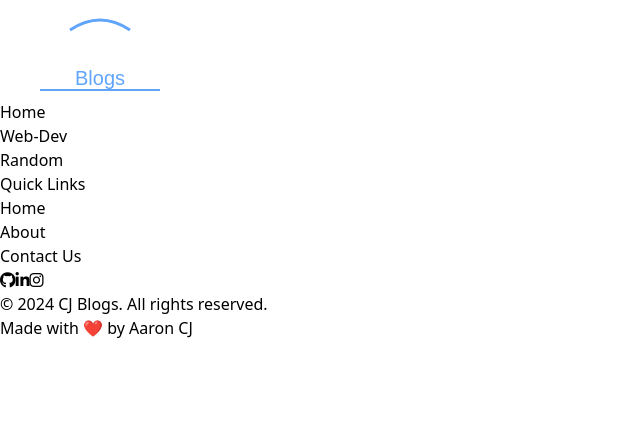
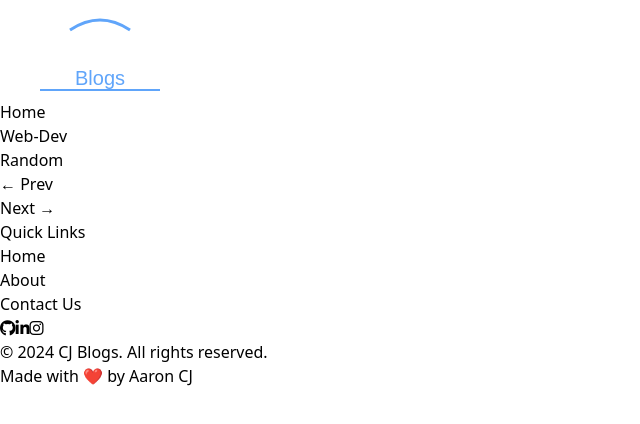
Before and after one commit to aaronchrisjo/cj-blogs, an Angular app: page /angular-8 in a window 1280 px wide. Before the commit this address led to /. Shown: the top 424 px of the page, without its empty margins (0-640 px from the left). Built offline with nearby package versions, Linux system fonts and the light colour scheme.

Commit message:
new module+typos fix

```diff
--- a/src/app/content/content-routing.module.ts
+++ b/src/app/content/content-routing.module.ts
@@ -9,6 +9,7 @@ import { Angular5Component } from './web-dev/angular/angular-5/angular-5.compone
 import { RandomComponent } from './random/random.component';
 import { Angular6Component } from './web-dev/angular/angular-6/angular-6.component';
 import { Angular7Component } from './web-dev/angular/angular-7/angular-7.component';
+import { Angular8Component } from './web-dev/angular/angular-8/angular-8.component';
 
 const routes: Routes = [
   {path:'web-dev', component:WebDevComponent},
@@ -22,6 +23,7 @@ const routes: Routes = [
   {path:'angular-5', component:Angular5Component},
   {path:'angular-6', component:Angular6Component},
   {path:'angular-7', component:Angular7Component},
+  {path:'angular-8', component:Angular8Component},
 
 
 ];
--- a/src/app/content/content.module.ts
+++ b/src/app/content/content.module.ts
@@ -12,6 +12,7 @@ import { RandomComponent } from './random/random.component';
 import { Amgular6Component } from './web-dev/angular/amgular-6/amgular-6.component';
 import { Angular6Component } from './web-dev/angular/angular-6/angular-6.component';
 import { Angular7Component } from './web-dev/angular/angular-7/angular-7.component';
+import { Angular8Component } from './web-dev/angular/angular-8/angular-8.component';
 
 
 @NgModule({
@@ -25,7 +26,8 @@ import { Angular7Component } from './web-dev/angular/angular-7/angular-7.compone
     RandomComponent,
     Amgular6Component,
     Angular6Component,
-    Angular7Component
+    Angular7Component,
+    Angular8Component
   ],
   imports: [
     CommonModule,
--- /dev/null
+++ b/src/app/content/web-dev/angular/angular-8/angular-8.component.html
@@ -0,0 +1,23 @@
+<div class="bg-gray-950 text-white min-h-screen flex flex-col px-6 lg:px-24 p-12">
+    <p class="mt-7 text-lg lg:text-4xl font-semibold max-w-3xl text-left"></p>
+    <article class="mt-10 text-xl">
+        <p class="mb-6">        </p>
+        <p class="mb-6">        </p>
+    </article>
+
+
+
+    <!-- Navigation -->
+
+    <div class="flex justify-between items-center mt-10">
+        <!-- Previous Link -->
+        <p class="text-left cursor-pointer">
+          <a class="text-blue-400 font-semibold text-2xl" (click)="goToRoute('/angular-7')">← Prev</a>
+        </p>
+
+        <!-- Next Link -->
+        <p class="text-right cursor-pointer">
+          <a class="text-blue-400 font-semibold text-2xl" (click)="goToRoute('/angular-9')">Next →</a>
+        </p>
+      </div>
+</div>
--- /dev/null
+++ b/src/app/content/web-dev/angular/angular-8/angular-8.component.ts
@@ -0,0 +1,17 @@
+import { Component } from '@angular/core';
+import { Router } from '@angular/router';
+
+@Component({
+  selector: 'app-angular-8',
+  templateUrl: './angular-8.component.html',
+  styleUrl: './angular-8.component.css'
+})
+export class Angular8Component {
+  constructor(private router: Router){}
+
+  goToRoute(route: string) {
+    this.router.navigate([route]).then(() => {
+      window.scrollTo({ top: 0, behavior: 'smooth' });
+    });
+  }
+}
--- a/src/app/content/web-dev/angular/angular.component.html
+++ b/src/app/content/web-dev/angular/angular.component.html
@@ -73,7 +73,7 @@
         Basic Angular Structure
     </p>
     <article class="mt-10 text-xl">
-        So one thing while starting up with angular that felt the most overwhelming for me was the angular structure that was different from all the other frameworks and technologies i have used. Angular has such a beautiful and organized structure that it looks challenging as fu*k in the beginning. But trust me, once you stat thinking in the Angular way, i doubt you will go back. Here is a basic structure to get you started :
+        So one thing while starting up with angular that felt the most overwhelming for me was the angular structure that was different from all the other frameworks and technologies i have used. Angular has such a beautiful and organized structure that it looks challenging as fu*k in the beginning. But trust me, once you start thinking in the Angular way, i doubt you will go back. Here is a basic structure to get you started :
         <img src="assets/angular-project-structure.png" alt="Angular project basic structure" class="mt-6">
         <p class="mt-6">I am pretty sure ya'll wont understand this structure right now but understanding this structure is the first step towards learning angular. I feel once this step is over, it's pretty easy to go forward learning each things. My aim is also to get you guys to understand the structure and beauty of Angular and make my basics stronger along the way.</p>
     </article>
```
Also changed, not shown: src/app/content/web-dev/angular/angular-8/angular-8.component.css (added), 1 other file (tests, documents, lock files or other folders).
